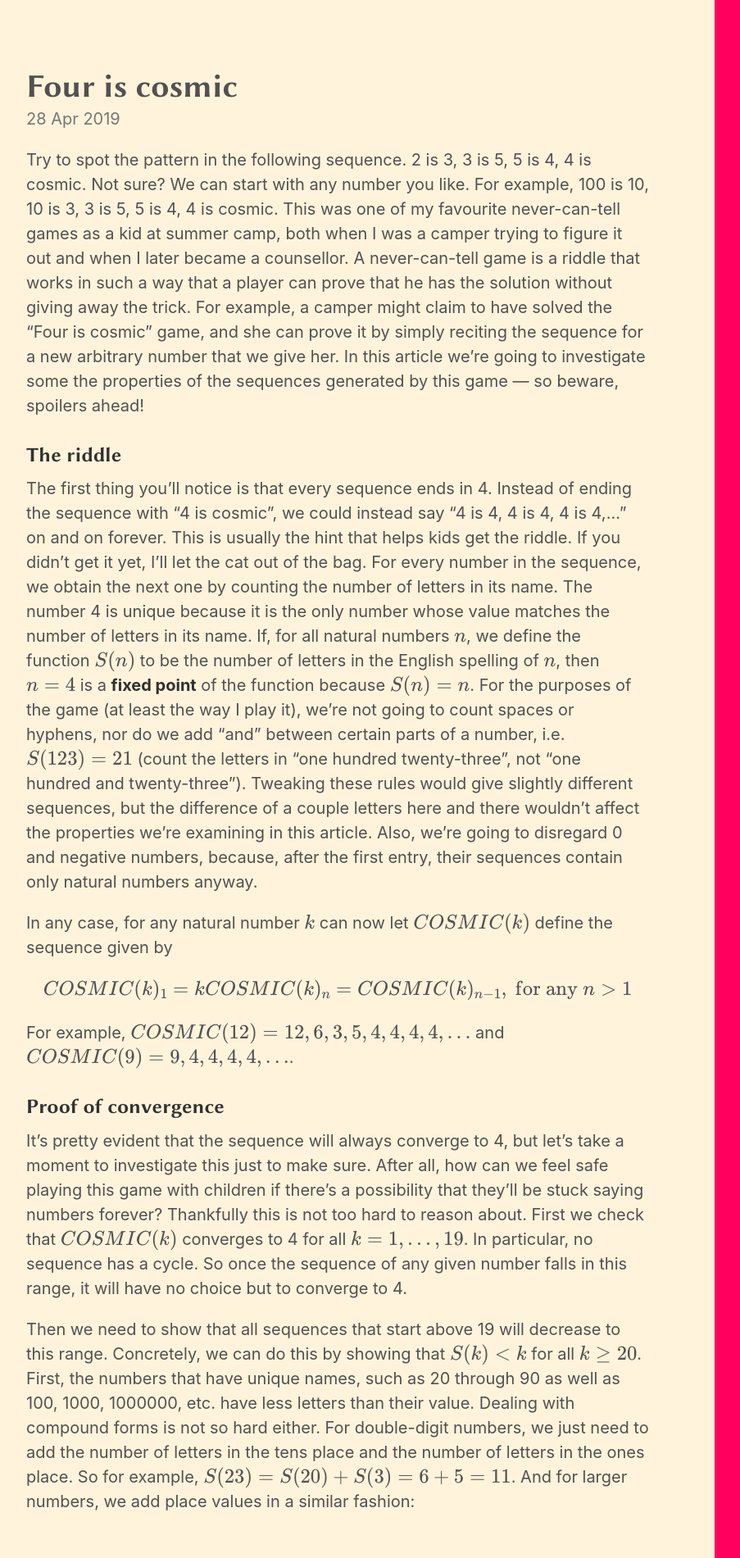
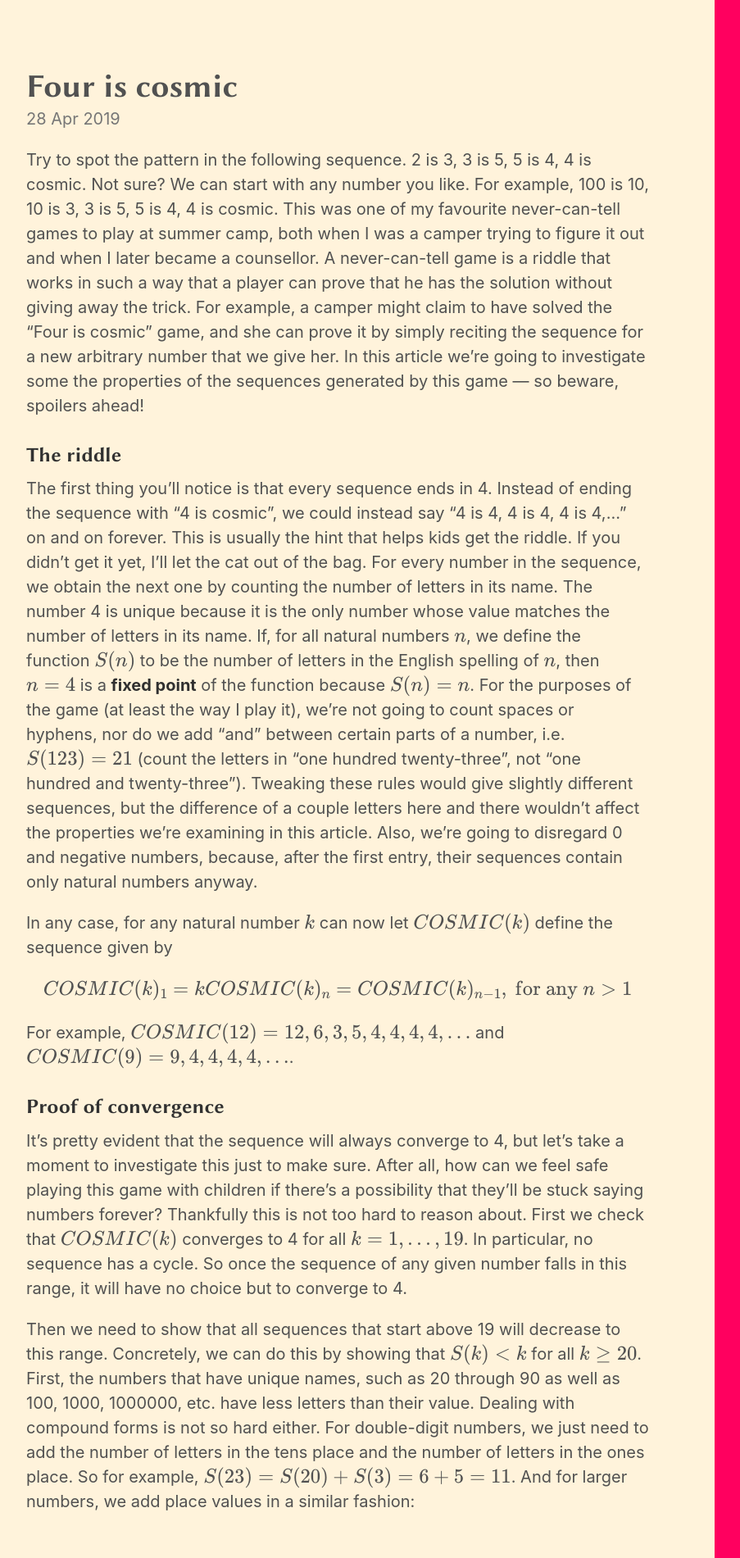
Before and after one commit to marcelgoh/marcelgoh.github.io, a Jekyll site: the page built from _posts/2019-04-28-four-is-cosmic.md, in a window 1280 px wide. Shown: the top 1901 px of the page at 82% size, without its empty margins (48-951 px from the left). Built offline with Jekyll 4.4.1, drawn with Linux system fonts in a browser that asks for light colours; some web fonts are replaced; formulas are drawn with MathJax 3; a script that is not in the unit is left out; some of the changed text lies outside the part shown.

```diff
--- a/_posts/2019-04-28-four-is-cosmic.md
+++ b/_posts/2019-04-28-four-is-cosmic.md
@@ -7,7 +7,7 @@
 excerpt_separator:  <!--more-->
 ---
 
-Try to spot the pattern in the following sequence. 2 is 3, 3 is 5, 5 is 4, 4 is cosmic. Not sure? We can start with any number you like. For example, 100 is 10, 10 is 3, 3 is 5, 5 is 4, 4 is cosmic. This was one of my favourite never-can-tell games as a kid at summer camp, both when I was a camper trying to figure it out and when I later became a counsellor. A never-can-tell game is a riddle that works in such a way that a player can prove that he has the solution without giving away the trick. For example, a camper might claim to have solved the "Four is cosmic" game, and she can prove it by simply reciting the sequence for a new arbitrary number that we give her. In this article we're going to investigate some the properties of the sequences generated by this game &mdash; so beware, spoilers ahead!
+Try to spot the pattern in the following sequence. 2 is 3, 3 is 5, 5 is 4, 4 is cosmic. Not sure? We can start with any number you like. For example, 100 is 10, 10 is 3, 3 is 5, 5 is 4, 4 is cosmic. This was one of my favourite never-can-tell games to play at summer camp, both when I was a camper trying to figure it out and when I later became a counsellor. A never-can-tell game is a riddle that works in such a way that a player can prove that he has the solution without giving away the trick. For example, a camper might claim to have solved the "Four is cosmic" game, and she can prove it by simply reciting the sequence for a new arbitrary number that we give her. In this article we're going to investigate some the properties of the sequences generated by this game &mdash; so beware, spoilers ahead!
 
 <!--more-->
 
```
Also changed, not shown: other parts of _posts/2019-04-28-four-is-cosmic.md (+1 -1 lines).
